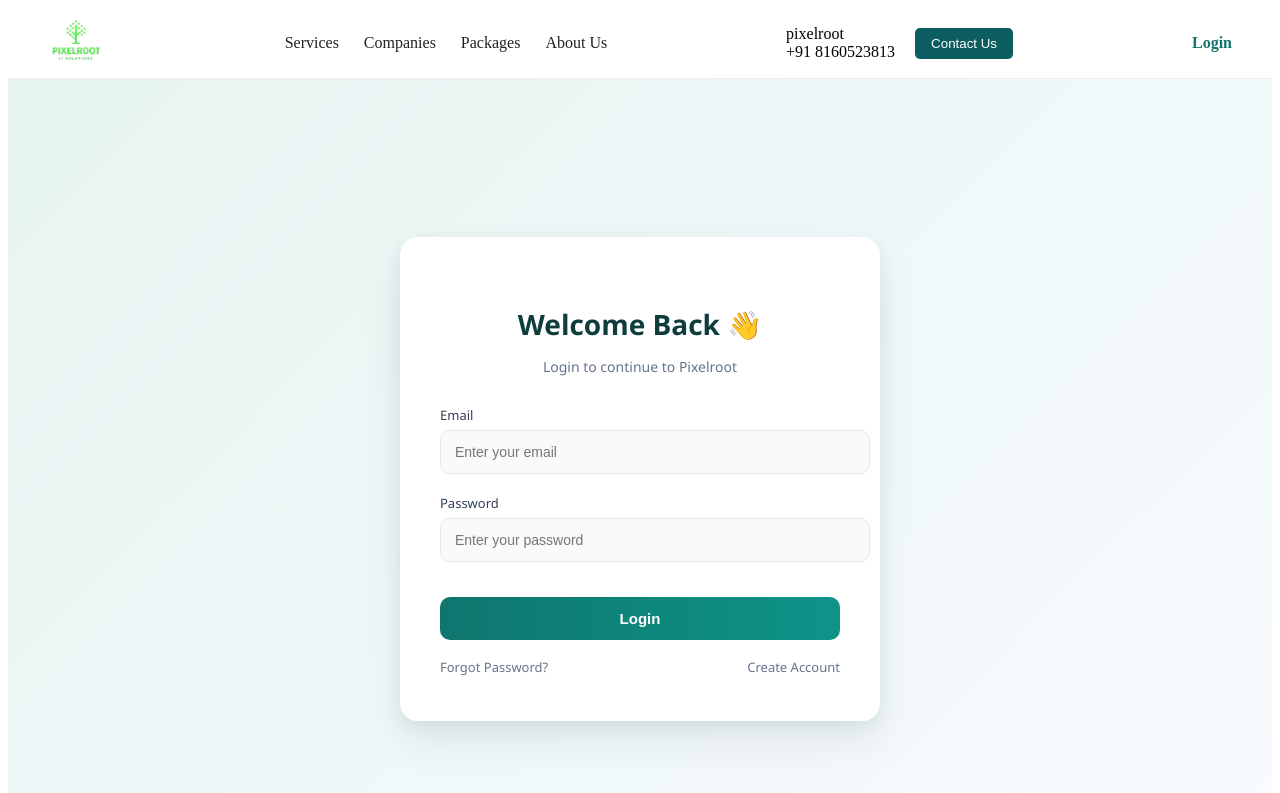
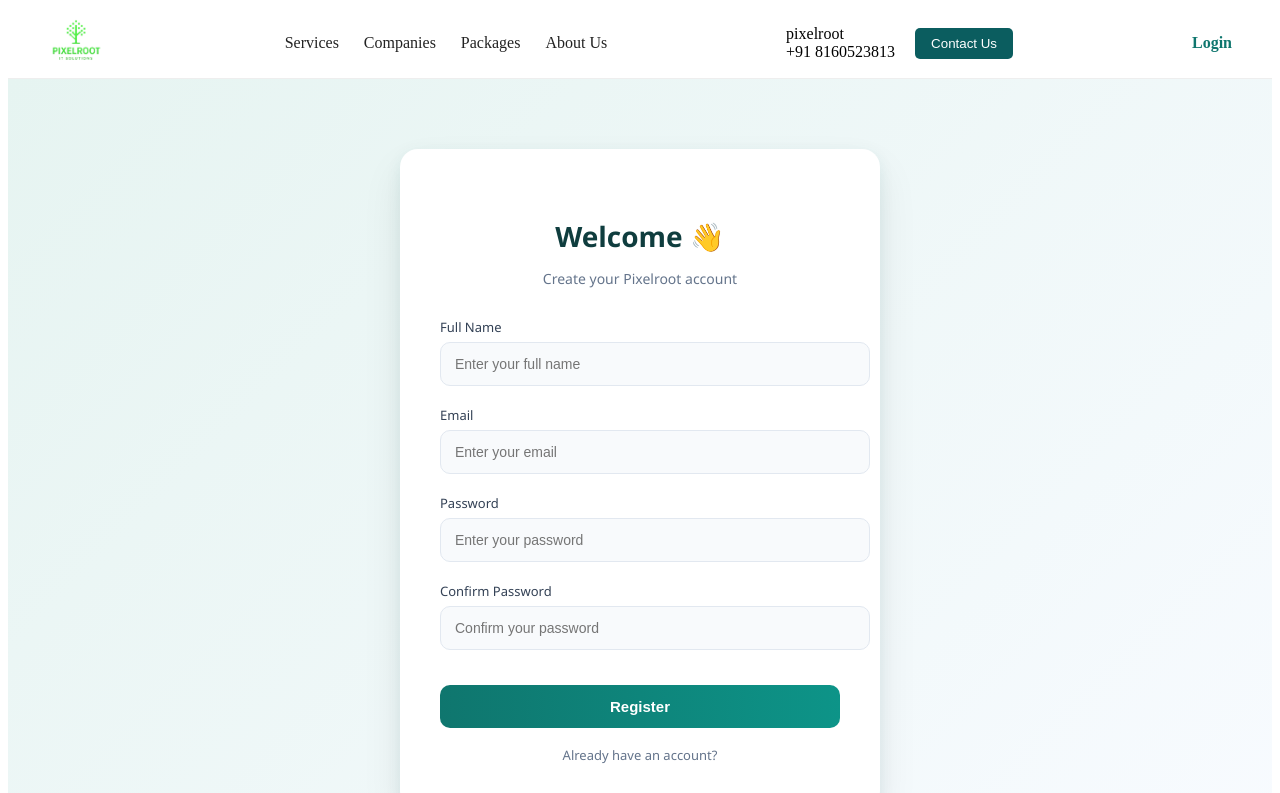
Before and after one commit to Parthparmar73/FInalproject, an Angular app: page /register in a window 1280 px wide. Before the commit this address led to /login. Shown: the top 793 px of the page. Built offline with nearby package versions, Linux system fonts and the light colour scheme.

Commit message:
login or register connect thay gayu che

```diff
--- a/src/app/pages/login/login.html
+++ b/src/app/pages/login/login.html
@@ -22,7 +22,7 @@
 
         <div class="extra-links">
           <a href="#">Forgot Password?</a>
-          <a routerLink="./register">Create Account</a>
+          <a routerLink="/register">Create Account</a>
         </div>
 
       </form>
--- a/src/app/pages/login/login.ts
+++ b/src/app/pages/login/login.ts
@@ -1,22 +1,25 @@
 import { Component } from '@angular/core';
 import { CommonModule } from '@angular/common';
 import { FormsModule } from '@angular/forms';
-import { Router } from '@angular/router';
-
+import { Router, RouterModule } from '@angular/router';
 import { AuthService } from '../../services/auth';
 
 @Component({
   selector: 'app-login',
   standalone: true,
-  imports: [CommonModule, FormsModule],
+  imports: [
+    CommonModule,
+    FormsModule,
+    RouterModule   // 🔥 routerLink ke liye important
+  ],
   templateUrl: './login.html',
   styleUrls: ['./login.css']
 })
 export class LoginComponent {
 
-  email = '';
-  password = '';
-  message = '';
+  email: string = '';
+  password: string = '';
+  message: string = '';
 
   constructor(
     private auth: AuthService,
@@ -32,11 +35,11 @@ export class LoginComponent {
 
     this.auth.login(this.email, this.password)
       .then(() => {
-        this.router.navigate(['/']);
+        // login success
+        this.router.navigate(['/dashboard']);  // 👈 better than '/'
       })
       .catch((err: any) => {
         alert(err?.message ?? err);
       });
-
   }
 }
--- a/src/app/pages/register/register.css
+++ b/src/app/pages/register/register.css
@@ -1,84 +1,96 @@
-/* Background */
+/* ===== Background ===== */
 .auth-wrapper {
-  height: 100vh;
+  min-height: 100vh;
+  background: linear-gradient(135deg, #e6f4f1, #f8fbff);
   display: flex;
   justify-content: center;
   align-items: center;
-  background: #f3f4f6;
-  font-family: 'Inter', sans-serif;
+  font-family: "Segoe UI", sans-serif;
 }
 
-/* Card */
+/* ===== Register Card ===== */
 .auth-card {
-  width: 420px;
+  width: 400px;
   background: #ffffff;
-  padding: 40px;
-  border-radius: 16px;
-  box-shadow: 0 10px 30px rgba(0, 0, 0, 0.08);
+  padding: 45px 40px;
+  border-radius: 18px;
+  box-shadow:
+    0 20px 40px rgba(0, 0, 0, 0.08),
+    0 5px 15px rgba(15, 118, 110, 0.08);
+  text-align: center;
+  transition: 0.3s ease;
 }
 
-/* Heading */
+.auth-card:hover {
+  transform: translateY(-3px);
+}
+
+/* ===== Title ===== */
 .auth-card h2 {
-  text-align: center;
+  margin-bottom: 8px;
   font-size: 28px;
-  margin-bottom: 8px;
+  font-weight: 600;
   color: #0f3d3e;
 }
 
 .sub-text {
-  text-align: center;
+  margin-bottom: 30px;
   font-size: 14px;
-  color: #6b7280;
-  margin-bottom: 30px;
+  color: #64748b;
 }
 
-/* Form */
+/* ===== Input Group ===== */
 .form-group {
-  margin-bottom: 18px;
+  text-align: left;
+  margin-bottom: 20px;
 }
 
 .form-group label {
-  font-size: 14px;
   display: block;
   margin-bottom: 6px;
-  color: #374151;
+  font-size: 13px;
+  color: #334155;
+  font-weight: 500;
 }
 
 .form-group input {
   width: 100%;
-  padding: 12px;
-  border-radius: 8px;
-  border: 1px solid #d1d5db;
+  padding: 13px 14px;
+  border-radius: 10px;
+  border: 1px solid #e2e8f0;
   font-size: 14px;
-  transition: 0.2s ease;
+  transition: all 0.3s ease;
+  background: #f8fafc;
 }
 
-/* Focus Effect */
 .form-group input:focus {
   outline: none;
-  border: 1px solid #1f7a6b;
-  box-shadow: 0 0 0 3px rgba(31, 122, 107, 0.15);
+  border-color: #0f766e;
+  background: #ffffff;
+  box-shadow: 0 0 0 3px rgba(15, 118, 110, 0.15);
 }
 
-/* Button */
+/* ===== Register Button ===== */
 .auth-btn {
   width: 100%;
+  margin-top: 15px;
   padding: 13px;
-  border-radius: 8px;
+  background: linear-gradient(90deg, #0f766e, #0d9488);
+  color: white;
   border: none;
-  background: #1f7a6b;
-  color: white;
-  font-size: 16px;
+  border-radius: 10px;
+  font-size: 15px;
+  font-weight: 600;
   cursor: pointer;
-  margin-top: 10px;
-  transition: 0.3s ease;
+  transition: all 0.3s ease;
 }
 
 .auth-btn:hover {
-  background: #176358;
+  transform: translateY(-2px);
+  box-shadow: 0 8px 18px rgba(15, 118, 110, 0.25);
 }
 
-/* Bottom Links */
+/* ===== Bottom Links ===== */
 .bottom-links {
   display: flex;
   justify-content: center;
@@ -86,11 +98,30 @@
 }
 
 .bottom-links a {
-  font-size: 14px;
-  color: #1f7a6b;
+  font-size: 13px;
   text-decoration: none;
+  color: #64748b;
+  cursor: pointer;
+  position: relative;
+  transition: 0.3s ease;
+}
+
+/* Animated Underline */
+.bottom-links a::after {
+  content: "";
+  position: absolute;
+  width: 0%;
+  height: 2px;
+  left: 0;
+  bottom: -2px;
+  background: #0f766e;
+  transition: 0.3s ease;
 }
 
 .bottom-links a:hover {
-  text-decoration: underline;
+  color: #0f766e;
 }
+
+.bottom-links a:hover::after {
+  width: 100%;
+}
--- a/src/app/pages/register/register.html
+++ b/src/app/pages/register/register.html
@@ -4,33 +4,88 @@
     <h2>Welcome 👋</h2>
     <p class="sub-text">Create your Pixelroot account</p>
 
-    <form>
+    <form #registerForm="ngForm" (ngSubmit)="register(registerForm)">
 
       <!-- Full Name -->
       <div class="form-group">
         <label>Full Name</label>
-        <input type="text" placeholder="Enter your full name">
+        <input
+          type="text"
+          name="fullName"
+          ngModel
+          required
+          #fullName="ngModel"
+          placeholder="Enter your full name">
+
+        <small *ngIf="fullName.invalid && fullName.touched" style="color:red;">
+          Full Name is required
+        </small>
       </div>
 
       <!-- Email -->
       <div class="form-group">
         <label>Email</label>
-        <input type="email" placeholder="Enter your email">
+        <input
+          type="email"
+          name="email"
+          ngModel
+          required
+          email
+          #email="ngModel"
+          placeholder="Enter your email">
+
+        <small *ngIf="email.errors?.['required'] && email.touched" style="color:red;">
+          Email is required
+        </small>
+
+        <small *ngIf="email.errors?.['email'] && email.touched" style="color:red;">
+          Enter valid email address
+        </small>
       </div>
 
       <!-- Password -->
       <div class="form-group">
         <label>Password</label>
-        <input type="password" placeholder="Enter your password">
+        <input
+          type="password"
+          name="password"
+          ngModel
+          required
+          minlength="6"
+          #password="ngModel"
+          placeholder="Enter your password">
+
+        <small *ngIf="password.errors?.['required'] && password.touched" style="color:red;">
+          Password is required
+        </small>
+
+        <small *ngIf="password.errors?.['minlength'] && password.touched" style="color:red;">
+          Password must be at least 6 characters
+        </small>
       </div>
 
       <!-- Confirm Password -->
       <div class="form-group">
         <label>Confirm Password</label>
-        <input type="password" placeholder="Confirm your password">
+        <input
+          type="password"
+          name="confirmPassword"
+          ngModel
+          required
+          #confirmPassword="ngModel"
+          placeholder="Confirm your password">
+
+        <small *ngIf="confirmPassword.touched && confirmPassword.value !== password.value" style="color:red;">
+          Passwords do not match
+        </small>
       </div>
 
-      <button class="auth-btn">Register</button>
+      <button
+        type="submit"
+        class="auth-btn"
+        [disabled]="registerForm.invalid || confirmPassword.value !== password.value">
+        Register
+      </button>
 
       <div class="bottom-links">
         <a routerLink="/login">Already have an account?</a>
--- a/src/app/pages/register/register.ts
+++ b/src/app/pages/register/register.ts
@@ -1,11 +1,25 @@
 import { Component } from '@angular/core';
+import { CommonModule } from '@angular/common';
+import { FormsModule, NgForm } from '@angular/forms';
+import { RouterModule } from '@angular/router';
 
 @Component({
   selector: 'app-register',
-  imports: [],
+  standalone: true,
+  imports: [CommonModule, FormsModule, RouterModule],
   templateUrl: './register.html',
-  styleUrl: './register.css',
+  styleUrls: ['./register.css'],
 })
 export class Register {
 
+  register(form: NgForm) {
+
+    if (form.invalid) {
+      return;
+    }
+
+    console.log('Form Data:', form.value);
+    alert('Registration Successful ✅');
+
+  }
 }
```
Also changed, not shown: src/app/app.routes.ts (+18 -15 lines).
